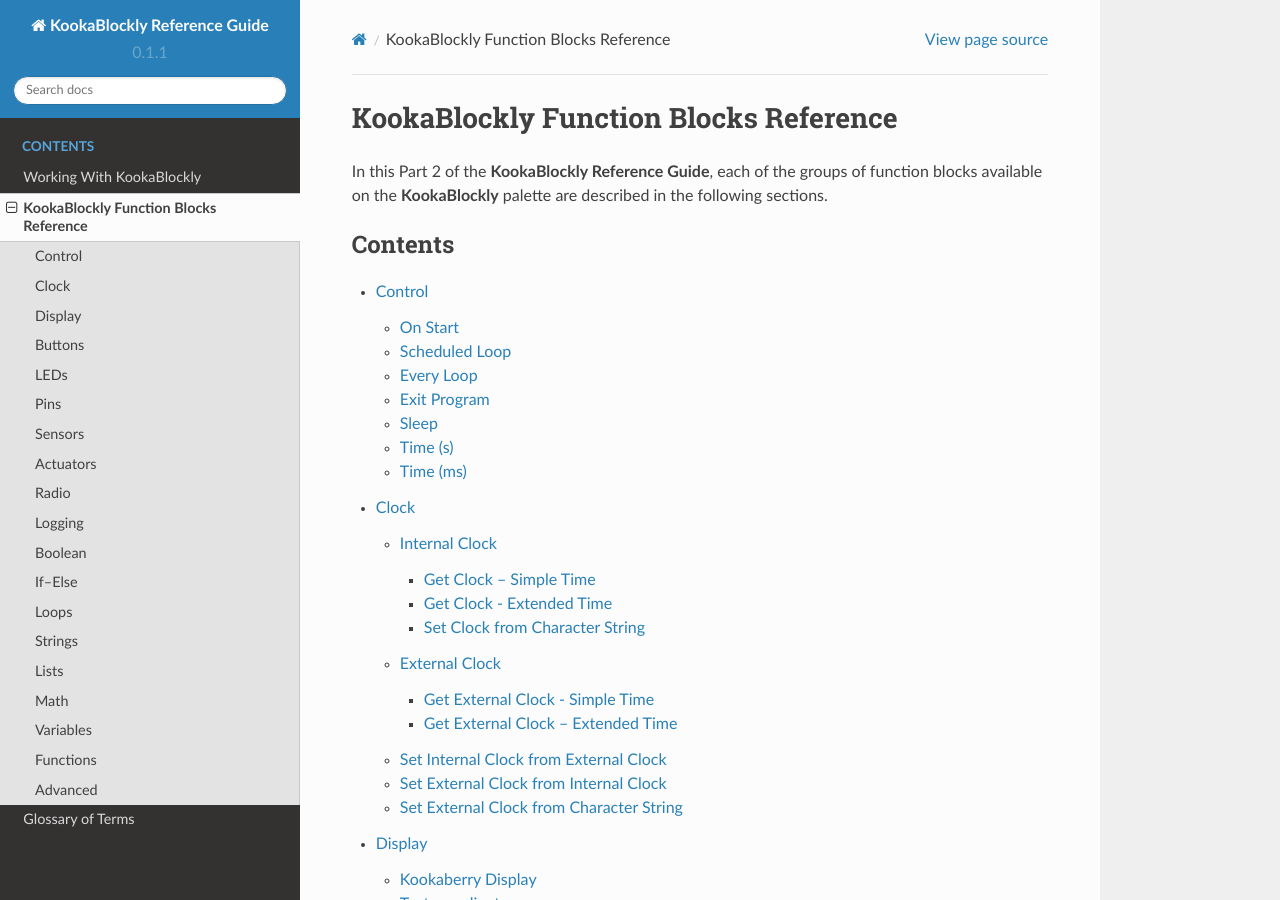
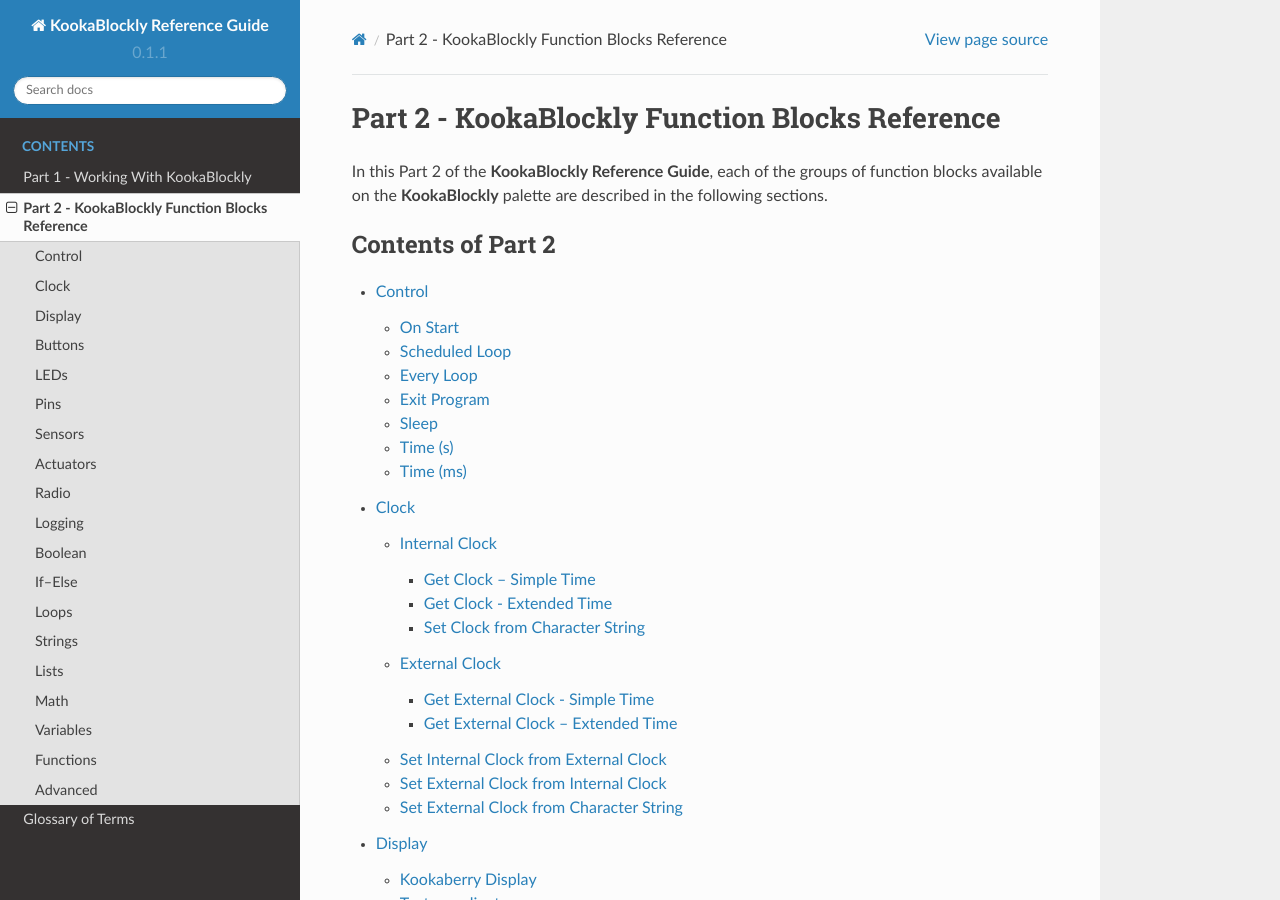
Before and after one commit to TDStrasser/KookaBlockly-Reference, a Sphinx documentation site: the page built from docs/source/part2.rst, in a window 1280 px wide and 900 px high. Built offline with Sphinx 7.4.7 and the Read the Docs theme 2.0.0, drawn with Linux system fonts in a browser that asks for light colours.

Commit message:
Addressing review comments.

```diff
--- a/docs/source/installing.rst
+++ b/docs/source/installing.rst
@@ -18,7 +18,7 @@
   A virtual Kookaberry user interface that replicates the physical user interface on a Kookaberry and provides
   a user interface for compatible microprocessor boards that do not have a physical user interface.
 
-  *TW originated as Teacher's Window, but also stands for TWin.*
+  *TW originated as Teacher's Window, but also stands for TWin, or in some cases Training Window.*
 
 Downloading KookaSuite
 ----------------------
--- a/docs/source/part1.rst
+++ b/docs/source/part1.rst
@@ -1,5 +1,5 @@
-Working With KookaBlockly
-=========================
+Part 1 - Working With KookaBlockly
+==================================
 
 In this Part 1 of the **KookaBlockly Reference Guide**, **KookaBlockly** in introduced, then instructions are given on how
 the **KookaSuite** software package, is installed on a personal computer, how **KookaBlockly** is used,
--- a/docs/source/part2.rst
+++ b/docs/source/part2.rst
@@ -1,12 +1,12 @@
-KookaBlockly Function Blocks Reference
-======================================
+Part 2 - KookaBlockly Function Blocks Reference
+===============================================
 
 In this Part 2 of the **KookaBlockly Reference Guide**,
 each of the groups of function blocks available on the **KookaBlockly** palette are described in the following sections.
 
 
 .. toctree::
-   :caption: Contents
+   :caption: Contents of Part 2
 
    control.rst
    clock.rst
```
Also changed, not shown: docs/source/using.rst (+9 -3 lines).
